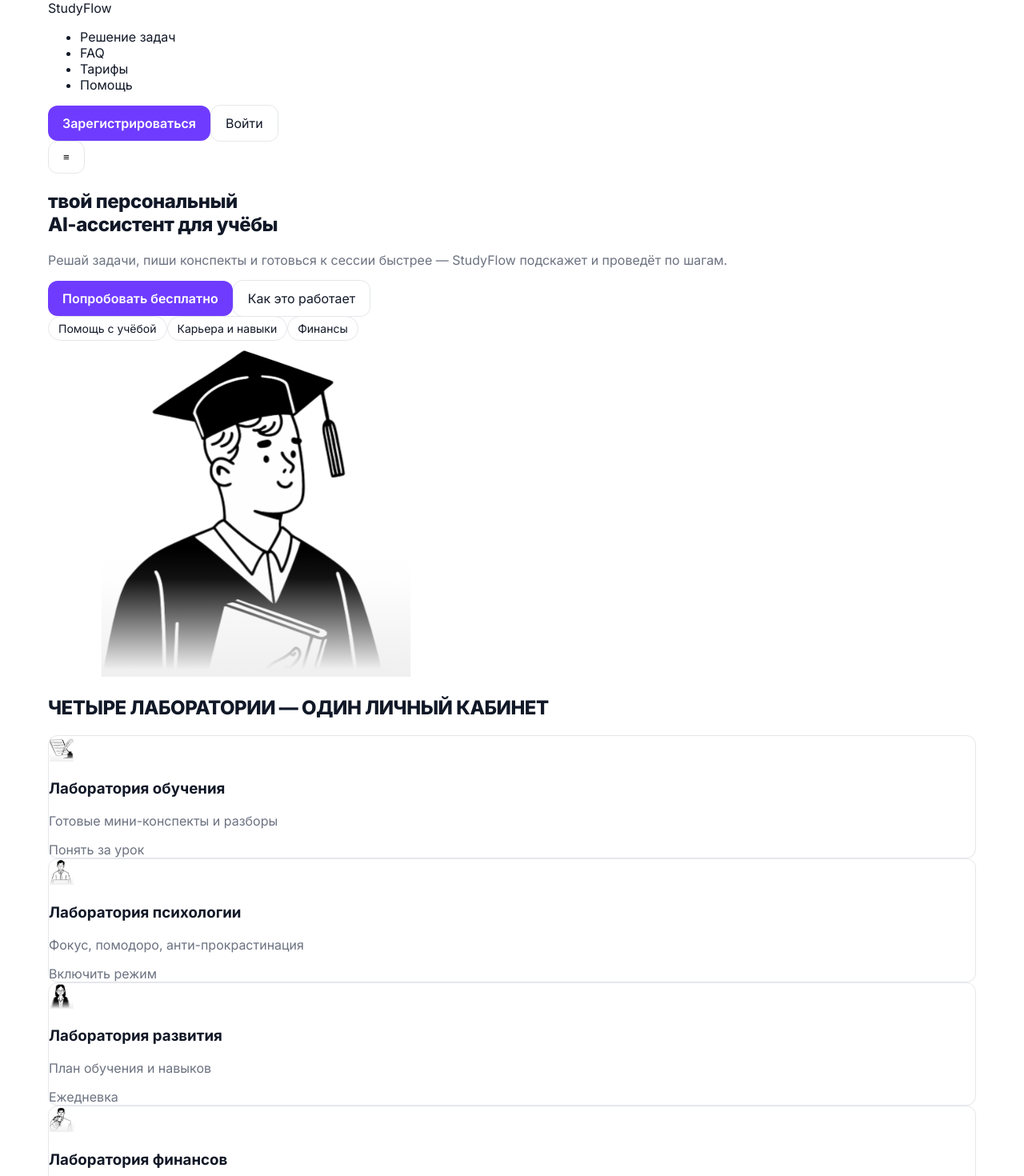
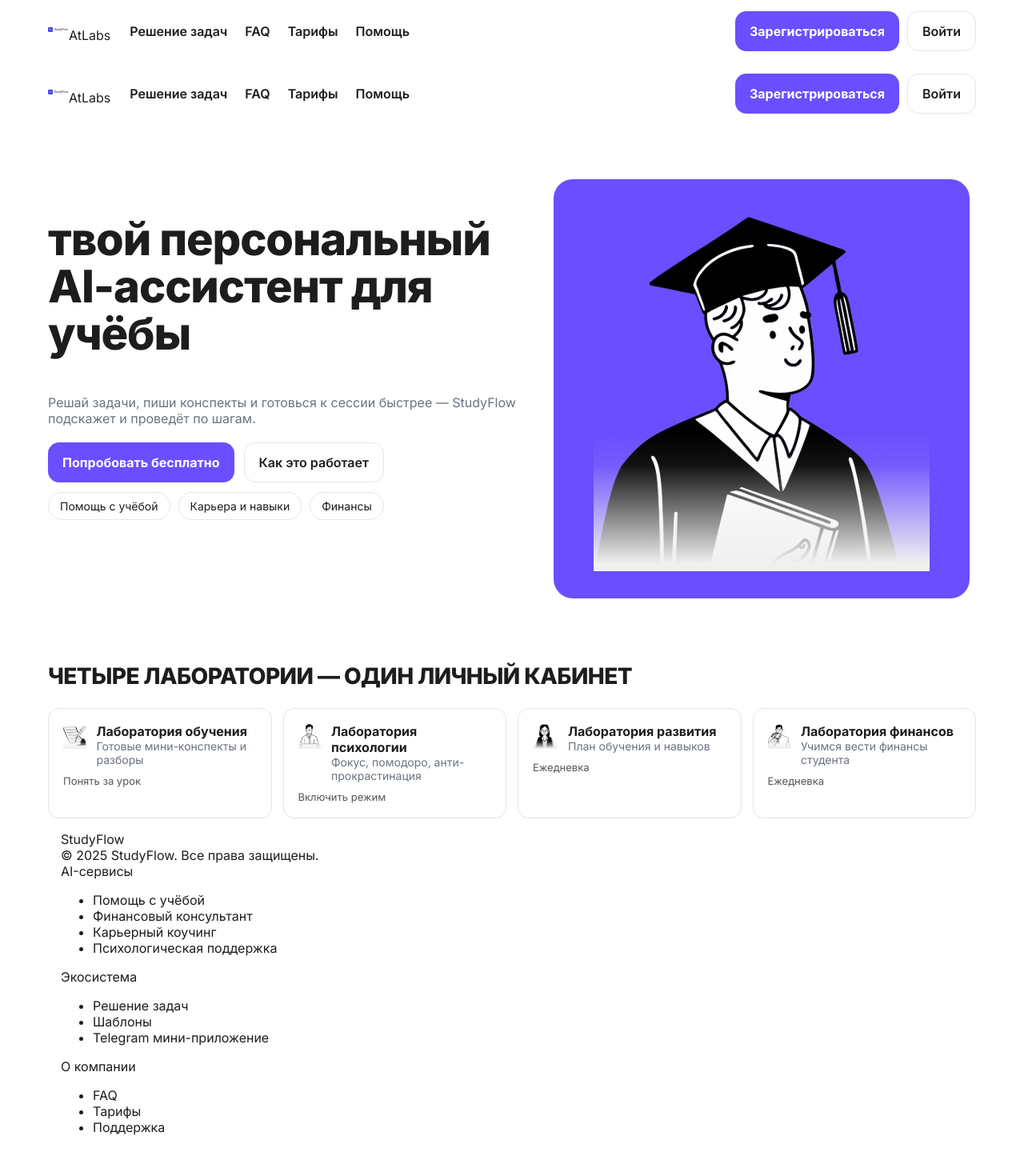
Before and after one commit to SViaTLanA7/atlabs-front, a Next.js app: page / in a window 1280 px wide. Shown: the top 1470 px of the page at 80% size. After the commit the page ends 1435 px from the top, so only its background shows below. Built offline with nearby package versions, Linux system fonts and the light colour scheme.

Commit message:
feat(home): align hero+labs to Figma, header fix, brand styles

```diff
--- a/src/app/globals.css
+++ b/src/app/globals.css
@@ -1,57 +1,72 @@
 @import url('https://fonts.googleapis.com/css2?family=Inter:wght@400;500;600;700;800&display=swap');
 
 :root{
-    --brand:#6f3cff;        /* фирменный фиолетовый */
-    --brand-100:#f3efff;
-    --text:#111827;
+    --brand:#6B4EFF;          /* фирменный фиолетовый как в макете */
+    --brand-100:#F2EEFF;
+    --text:#1D1D1D;
     --muted:#6B7280;
-    --br:#E5E7EB;
-    --bg:#ffffff;
-    --bg-soft:#fafafa;
+    --br:#E6E6E9;
+    --bg:#FFFFFF;
     --radius:12px;
 }
 
 *{box-sizing:border-box}
-html,body{
-    padding:0;margin:0;background:var(--bg);color:var(--text);
-    font-family:Inter,system-ui,Segoe UI,Roboto,Arial,sans-serif;
-}
+html,body{padding:0;margin:0;background:var(--bg);color:var(--text);font-family:Inter, system-ui, -apple-system, Segoe UI, Roboto, Arial, sans-serif}
 a{color:inherit;text-decoration:none}
 
-.container-1160{max-width:1160px;margin:0 auto}
-.h1{font-weight:800;letter-spacing:-0.02em}
-.h2{font-weight:800;letter-spacing:-0.02em}
+/* Layout helpers */
+.container-1160{max-width:1160px;margin:0 auto;padding:0 16px}
+.h1{font-weight:800;letter-spacing:-0.02em;line-height:1.05;}
 
+/* Buttons */
 .btn-primary{
-    background:var(--brand);color:#fff;border-radius:12px;
-    padding:12px 18px;font-weight:600;display:inline-flex;align-items:center;gap:8px
+    background:var(--brand);color:#fff;border-radius:14px;
+    padding:14px 18px;font-weight:700;display:inline-flex;align-items:center;gap:10px
 }
 .btn-primary:hover{opacity:.92}
-
 .btn-outline{
-    border:1px solid var(--br);border-radius:12px;padding:12px 18px;background:#fff;
+    border:1px solid var(--br);border-radius:14px;padding:14px 18px;background:#fff;font-weight:600;
 }
 
-.chip{
-    display:inline-flex;align-items:center;gap:6px;
-    border:1px solid var(--br);border-radius:999px;padding:6px 12px;
-    font-size:14px;background:#fff;
-}
+/* Chips */
+.chips{display:flex;gap:10px;flex-wrap:wrap}
+.chip{border:1px solid var(--br);border-radius:999px;padding:8px 14px;font-size:14px;background:#fff}
 
+/* Cards */
 .card{
     background:#fff;border:1px solid var(--br);border-radius:var(--radius);
     box-shadow:0 1px 0 rgba(0,0,0,.02)
 }
 
-/* header */
-.site-header{position:sticky;top:0;z-index:30;background:#fff}
-.site-header--scrolled{box-shadow:0 1px 0 rgba(0,0,0,.06)}
+/* Header */
+.site-header{position:sticky;top:0;z-index:20;background:#fff}
+.navbar{display:flex;align-items:center;justify-content:space-between;gap:16px;padding:14px 0}
+.nav-left{display:flex;align-items:center;gap:24px}
+.nav-menu{display:flex;gap:22px;font-weight:600}
+.nav-actions{display:flex;gap:10px}
 
-/* utils */
-.muted{color:var(--muted)}
-.no-scrollbar{-ms-overflow-style:none;scrollbar-width:none}
-.no-scrollbar::-webkit-scrollbar{display:none}
+/* HERO */
+.hero{display:grid;grid-template-columns:1fr;gap:24px;padding:56px 0 28px}
+.hero .title{font-size:44px}
+.hero-p{margin-top:10px;max-width:740px;color:var(--muted)}
+.hero-cta{display:flex;gap:12px;flex-wrap:wrap;margin-top:20px}
+.hero-ill{display:flex;align-items:center;justify-content:center}
+.hero-ill img{width:100%;max-width:420px;height:auto}
 
-@media (max-width: 768px){
-    .container-1160{padding:0 16px;max-width:100%}
+/* Labs grid */
+.labs{padding:24px 0 16px}
+.labs h2{font-size:28px;font-weight:800;letter-spacing:-0.02em}
+.labs-grid{display:grid;gap:14px;grid-template-columns:1fr}
+.lab-card{padding:18px;border-radius:14px;display:flex;flex-direction:column;gap:10px}
+.lab-top{display:flex;gap:12px;align-items:flex-start}
+.lab-top img{width:32px;height:32px}
+.lab-title{font-weight:700}
+.lab-sub{font-size:14px;color:var(--muted)}
+.lab-foot{font-size:13px;color:#555}
+
+/* Responsive */
+@media (min-width: 800px){
+    .hero{grid-template-columns:1.05fr .95fr;gap:32px;padding:68px 0 32px}
+    .hero .title{font-size:56px}
+    .labs-grid{grid-template-columns:repeat(4,1fr)}
 }
--- a/src/app/page.tsx
+++ b/src/app/page.tsx
@@ -1,63 +1,112 @@
-import Image from 'next/image';
-import Link from 'next/link';
-import Section from '@/components/ui/Section';
-import HeroTabs from '@/components/HeroTabs';
-import LabCard from '@/components/LabCard';
+import Image from "next/image";
+import Link from "next/link";
+import Header from "@/components/Header";
 
-export default function HomePage(){
+export default function HomePage() {
     return (
         <>
+            <Header />
+
             {/* HERO */}
-            <Section pad="lg">
-                <div className="grid md:grid-cols-2 gap-8 items-center">
-                    <div>
-                        <h1 className="h1 text-[36px] md:text-[48px] leading-[1.05]">
-                            твой персональный<br/>
-                            <span className="block">AI-ассистент для учёбы</span>
-                        </h1>
-                        <p className="mt-3 max-w-[720px] text-[15px] muted">
-                            Решай задачи, пиши конспекты и готовься к сессии быстрее — StudyFlow подскажет и проведёт по шагам.
-                        </p>
-                        <div className="mt-6 flex items-center gap-3">
-                            <Link href="/register" className="btn-primary">Попробовать бесплатно</Link>
-                            <a href="#how" className="btn-outline">Как это работает</a>
-                        </div>
-                        <HeroTabs/>
+            <section className="container-1160 hero">
+                {/* text */}
+                <div>
+                    <h1 className="h1 title">
+                        твой персональный<br />AI-ассистент для учёбы
+                    </h1>
+
+                    <p className="hero-p">
+                        Решай задачи, пиши конспекты и готовься к сессии быстрее — StudyFlow подскажет и проведёт по шагам.
+                    </p>
+
+                    <div className="hero-cta">
+                        <Link href="/register" className="btn-primary">Попробовать бесплатно</Link>
+                        <Link href="#how" className="btn-outline">Как это работает</Link>
                     </div>
 
-                    <div className="relative">
-                        <Image src="/atlabs/hero-student.svg" alt="" width={520} height={420} className="mx-auto"/>
+                    <div className="chips" style={{marginTop:12}}>
+                        <span className="chip">Помощь с учёбой</span>
+                        <span className="chip">Карьера и навыки</span>
+                        <span className="chip">Финансы</span>
                     </div>
                 </div>
-            </Section>
 
-            {/* ЧЕТЫРЕ ЛАБОРАТОРИИ */}
-            <Section title="ЧЕТЫРЕ ЛАБОРАТОРИИ — ОДИН ЛИЧНЫЙ КАБИНЕТ">
-                <div className="mt-4 grid gap-4 md:grid-cols-2 xl:grid-cols-4">
-                    <LabCard icon="/atlabs/lab-1.svg" title="Лаборатория обучения" desc="Готовые мини-конспекты и разборы" foot="Понять за урок"/>
-                    <LabCard icon="/atlabs/lab-2.svg" title="Лаборатория психологии" desc="Фокус, помодоро, анти-прокрастинация" foot="Включить режим"/>
-                    <LabCard icon="/atlabs/lab-3.svg" title="Лаборатория развития" desc="План обучения и навыков" foot="Ежедневка"/>
-                    <LabCard icon="/atlabs/lab-4.svg" title="Лаборатория финансов" desc="Учимся вести финансы студента" foot="Ежедневка"/>
-                </div>
-            </Section>
-
-            {/* КАК ЭТО РАБОТАЕТ */}
-            <Section id="how" title="КАК ЭТО РАБОТАЕТ">
-                <div className="mt-4 grid gap-4 md:grid-cols-3">
-                    <div className="card p-5 flex items-start gap-3">
-                        <Image src="/atlabs/step-1.svg" alt="" width={32} height={32}/>
-                        <div><div className="font-semibold">Вводишь условие</div><div className="muted text-sm">Текстом или фото</div></div>
-                    </div>
-                    <div className="card p-5 flex items-start gap-3">
-                        <Image src="/atlabs/step-2.svg" alt="" width={32} height={32}/>
-                        <div><div className="font-semibold">Мы решаем по шагам</div><div className="muted text-sm">Промежуточные расчёты</div></div>
-                    </div>
-                    <div className="card p-5 flex items-start gap-3">
-                        <Image src="/atlabs/step-3.svg" alt="" width={32} height={32}/>
-                        <div><div className="font-semibold">Даём итог + пояснение</div><div className="muted text-sm">Краткое объяснение</div></div>
+                {/* illustration on purple */}
+                <div className="hero-ill">
+                    <div style={{
+                        width: '100%', maxWidth: 520, borderRadius: 24, overflow: 'hidden',
+                        background: 'var(--brand)'
+                    }}>
+                        <div style={{padding: 16}}>
+                            <Image
+                                src="/atlabs/hero-student.svg"
+                                alt="Student"
+                                width={480}
+                                height={420}
+                                style={{display:'block', margin:'18px auto'}}
+                                priority
+                            />
+                        </div>
                     </div>
                 </div>
-            </Section>
+            </section>
+
+            {/* ЛАБОРАТОРИИ */}
+            <section className="container-1160 labs">
+                <h2>ЧЕТЫРЕ ЛАБОРАТОРИИ — ОДИН ЛИЧНЫЙ КАБИНЕТ</h2>
+
+                <div className="labs-grid">
+                    {/* 1 */}
+                    <article className="card lab-card">
+                        <div className="lab-top">
+                            <Image src="/atlabs/lab-1.svg" alt="" width={32} height={32}/>
+                            <div>
+                                <div className="lab-title">Лаборатория обучения</div>
+                                <div className="lab-sub">Готовые мини-конспекты и разборы</div>
+                            </div>
+                        </div>
+                        <div className="lab-foot">Понять за урок</div>
+                    </article>
+
+                    {/* 2 */}
+                    <article className="card lab-card">
+                        <div className="lab-top">
+                            <Image src="/atlabs/lab-2.svg" alt="" width={32} height={32}/>
+                            <div>
+                                <div className="lab-title">Лаборатория психологии</div>
+                                <div className="lab-sub">Фокус, помодоро, анти-прокрастинация</div>
+                            </div>
+                        </div>
+                        <div className="lab-foot">Включить режим</div>
+                    </article>
+
+                    {/* 3 */}
+                    <article className="card lab-card">
+                        <div className="lab-top">
+                            <Image src="/atlabs/lab-3.svg" alt="" width={32} height={32}/>
+                            <div>
+                                <div className="lab-title">Лаборатория развития</div>
+                                <div className="lab-sub">План обучения и навыков</div>
+                            </div>
+                        </div>
+                        <div className="lab-foot">Ежедневка</div>
+                    </article>
+
+                    {/* 4 */}
+                    <article className="card lab-card">
+                        <div className="lab-top">
+                            <Image src="/atlabs/lab-4.svg" alt="" width={32} height={32}/>
+                            <div>
+                                <div className="lab-title">Лаборатория финансов</div>
+                                <div className="lab-sub">Учимся вести финансы студента</div>
+                            </div>
+                        </div>
+                        <div className="lab-foot">Ежедневка</div>
+                    </article>
+                </div>
+            </section>
+
+            {/* ниже можно постепенно переносить блоки: #how, CTA-баннер, отзывы, тарифы, FAQ */}
         </>
     );
 }
--- a/src/components/Header.tsx
+++ b/src/components/Header.tsx
@@ -1,56 +1,31 @@
 'use client';
+
 import Link from 'next/link';
-import { useEffect, useState } from 'react';
+import Image from 'next/image';
 
-export default function Header(){
-    const [scrolled, setScrolled] = useState(false);
-    const [open, setOpen] = useState(false);
+export default function Header() {
+    return (
+        <header className="site-header">
+            <div className="container-1160 navbar">
+                <div className="nav-left">
+                    <Link href="/" className="flex items-center gap-2 font-extrabold">
+                        <Image src="/brand/logo.svg" alt="" width={26} height={26} />
+                        <span>AtLabs</span>
+                    </Link>
 
-    useEffect(()=>{
-        const onScroll = ()=> setScrolled(window.scrollY > 4);
-        onScroll(); window.addEventListener('scroll', onScroll);
-        return ()=> window.removeEventListener('scroll', onScroll);
-    },[]);
+                    <nav className="nav-menu">
+                        <Link href="/solutions">Решение задач</Link>
+                        <Link href="/faq">FAQ</Link>
+                        <Link href="/pricing">Тарифы</Link>
+                        <Link href="/help">Помощь</Link>
+                    </nav>
+                </div>
 
-    return (
-        <header className={`site-header ${scrolled?'site-header--scrolled':''}`}>
-            <div className="container-1160 px-4 py-3 flex items-center gap-4">
-                <Link href="/" className="flex items-center gap-2 font-extrabold tracking-[-0.02em]">
-                    <span className="inline-block w-6 h-6 rounded-md" style={{background:'var(--brand)'}}/>
-                    <span>StudyFlow</span>
-                </Link>
-
-                <nav className="ml-auto hidden md:flex items-center gap-20">
-                    <ul className="flex items-center gap-18" style={{gap:18}}>
-                        <li><Link href="/solutions">Решение задач</Link></li>
-                        <li><Link href="/faq">FAQ</Link></li>
-                        <li><Link href="/pricing">Тарифы</Link></li>
-                        <li><Link href="/help">Помощь</Link></li>
-                    </ul>
-                    <div className="flex items-center gap-10" style={{gap:10}}>
-                        <Link href="/register" className="btn-primary">Зарегистрироваться</Link>
-                        <Link href="/login" className="btn-outline">Войти</Link>
-                    </div>
-                </nav>
-
-                <button aria-label="menu" className="ml-auto md:hidden btn-outline" onClick={()=>setOpen(v=>!v)}>≡</button>
+                <div className="nav-actions">
+                    <Link href="/register" className="btn-primary">Зарегистрироваться</Link>
+                    <Link href="/login" className="btn-outline">Войти</Link>
+                </div>
             </div>
-
-            {/* mobile */}
-            {open && (
-                <div className="md:hidden border-t border-[var(--br)]">
-                    <div className="container-1160 px-4 py-3 flex flex-col gap-10">
-                        <Link href="/solutions" onClick={()=>setOpen(false)}>Решение задач</Link>
-                        <Link href="/faq" onClick={()=>setOpen(false)}>FAQ</Link>
-                        <Link href="/pricing" onClick={()=>setOpen(false)}>Тарифы</Link>
-                        <Link href="/help" onClick={()=>setOpen(false)}>Помощь</Link>
-                        <div className="flex gap-10">
-                            <Link href="/register" className="btn-primary" onClick={()=>setOpen(false)}>Зарегистрироваться</Link>
-                            <Link href="/login" className="btn-outline" onClick={()=>setOpen(false)}>Войти</Link>
-                        </div>
-                    </div>
-                </div>
-            )}
         </header>
     );
 }
```
